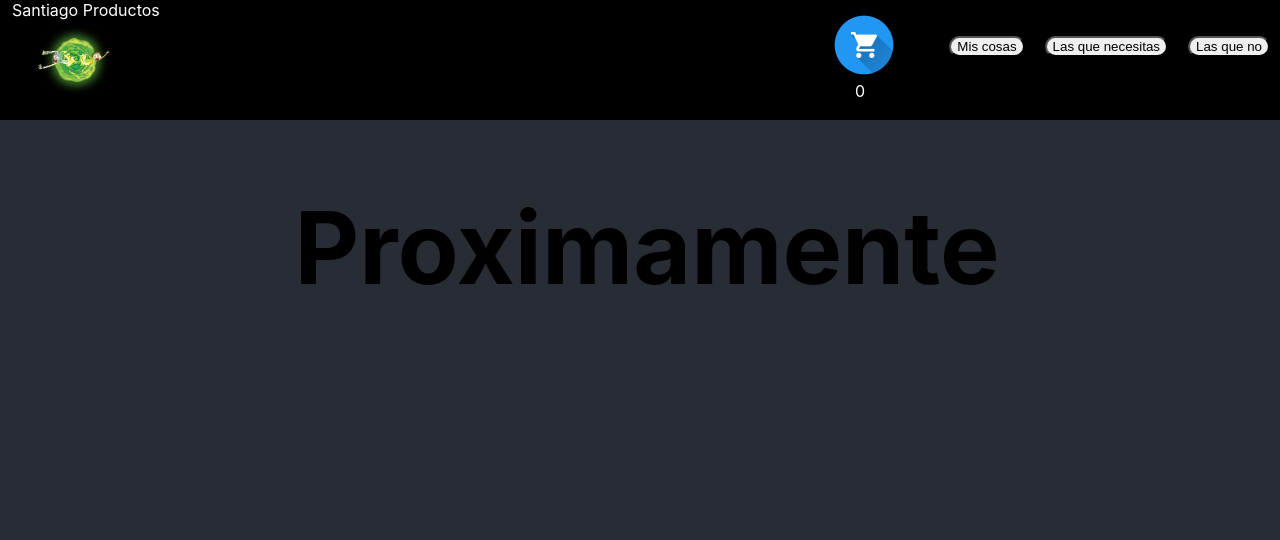
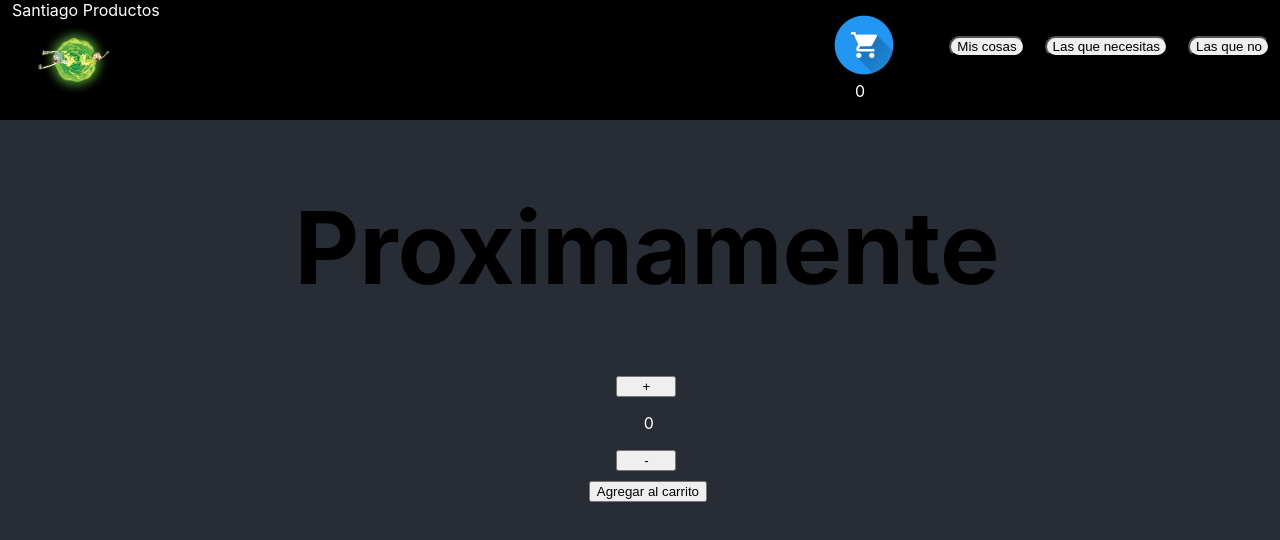
Before and after one commit to SantiagoGonzalez2/Reactjs-Sgonzalez, a React (Create React App) app: page / in a window 1280 px wide. Shown: the top 540 px of the page. Built offline with nearby package versions, Linux system fonts and the light colour scheme.

Commit message:
no aparecen productos

```diff
--- a/src/App.js
+++ b/src/App.js
@@ -2,15 +2,26 @@
 import './App.css';
 import Navbar from './Components/Navbar/navbar.jsx';
 import ItemListContainer from './Components/ItemListConteiner/ItemListContainer.jsx';
+import ItemCount from './Components/ItemCount/ItemCount.jsx'
+
 
 
 
 function App() {
+
+  const handleOnAdd = () => {
+console.log('se agrego al carrito')
+
+  }
+
+
+
   return (
 
     <div className="App">
-      <Navbar></Navbar>
-      <ItemListContainer greeting={"Proximamente"}/>
+      <Navbar/>
+      <ItemListContainer greeting={"Proximamente"}> </ItemListContainer>
+      <ItemCount onAdd={handleOnAdd}/>
 
     </div>
   );
--- a/src/Components/CartWidget/Cartwidget.jsx
+++ b/src/Components/CartWidget/Cartwidget.jsx
@@ -1,14 +1,14 @@
 import carrito from "../../imagenes/carrito.png";
 import './Cartwidget.css';
 
-export default function Cartwidget ()
+ function Cartwidget ()
  {
     return (
         <div className="carrocontador">
 
                 <img id="carro" src={carrito} alt="carrito" />
                 <br />
-                <span>0</span>
+                <span id="contador1">0</span>
                 </div>
 
 
@@ -19,3 +19,5 @@ export default function Cartwidget ()
 
     );
  }
+
+ export default Cartwidget;
--- /dev/null
+++ b/src/Components/ItemCount/ItemCount.css
@@ -0,0 +1,18 @@
+#contador{
+    margin-left: 46%;
+}
+
+#numero {
+    color: white;
+    margin-left: 55px;
+}
+
+#botoncito{
+    width: 60px;
+    margin-left: 4%;
+}
+
+#agregar {
+    margin-top: 10px;
+
+}
--- /dev/null
+++ b/src/Components/ItemCount/ItemCount.jsx
@@ -0,0 +1,22 @@
+import { useState } from 'react';
+import './ItemCount.css';
+
+
+
+function ItemCount ({onAdd})  {
+
+
+const [contador, setContador] = useState('0')
+
+    return (
+        <div id="contador">
+            <button id='botoncito' onClick={() => setContador(Number(contador) +1)}>+</button>
+            <p id='numero'>{contador}</p>
+            <button id='botoncito' onClick={() => setContador(contador >= 1 ? Number(contador)-1 : null)}>-</button>
+            <br />
+            <button id='agregar' onClick={onAdd}>Agregar al carrito</button>
+        </div>
+    )
+}
+
+export default ItemCount;
--- /dev/null
+++ b/src/Components/ItemListConteiner/Item.jsx
@@ -0,0 +1,13 @@
+import './ItemListContainer'
+const Item = ({ titulo, precio }) => {
+    return (
+        <div>
+
+            <h1>{titulo}</h1>
+            <h3>{precio}</h3>
+
+        </div>
+    )
+}
+
+export default Item
--- a/src/Components/ItemListConteiner/ItemListContainer.jsx
+++ b/src/Components/ItemListConteiner/ItemListContainer.jsx
@@ -1,9 +1,36 @@
-import './ItemListContainer.css'
+import './ItemListContainer.css';
+import './itemList.jsx';
+import { getProducts } from '../../misProductos.js'
+import { useState } from 'react';
+import { useEffect } from 'react';
+import Item from './Item';
+
+const ItemListContainer =({ greeting }) => {
+    const [products, setProducts] = useState([])
+    const [loading, setLoading] = useState(true)
+
+    useEffect(() => {
+        getProducts().then(response => {
+            console.log(response)
+            setProducts(response)
+        }).finally(() => {
+            setLoading(false)
+        })
+    }, [])
 
 
-export default function ItemListContainer({greeting}) {
-return(
-<h1>{greeting}</h1>
+    if(loading) {
+        return <h1>Loading...</h1>
+    }
 
-)
+    return  (
+        <div>
+            <h1>{greeting}</h1>
+
+            <itemList products={products} />
+
+        </div>
+    )
 }
+
+export default ItemListContainer
--- /dev/null
+++ b/src/Components/ItemListConteiner/itemList.jsx
@@ -0,0 +1,12 @@
+import Item from './Item.jsx';
+
+const itemList = ({ products }) => {
+
+    return (
+        <div>
+            { products.map(prod => < Item key={prod.id} titulo={prod.titulo} precio={prod.precio}/>)}
+        </div>
+    )
+}
+
+export default itemList
--- /dev/null
+++ b/src/misProductos.js
@@ -0,0 +1,30 @@
+const products = [
+    {
+        id: '1',
+        titulo: 'RickAdor',
+        precio: 'proximamente',
+    },
+    {
+        id: '2',
+        titulo: 'RickAdor',
+        precio: 'proximamente',
+    },
+    {
+        id: '3',
+        titulo: 'RickAdor',
+        precio: 'proximamente',
+    },  {
+        id: '4',
+        titulo: 'RickAdor',
+        precio: 'proximamente',
+    },
+
+]
+
+export const getProducts = () => {
+    return new Promise((resolve) => {
+        setTimeout(() => {
+            resolve(products)
+        }, 2000)
+    })
+}
```
